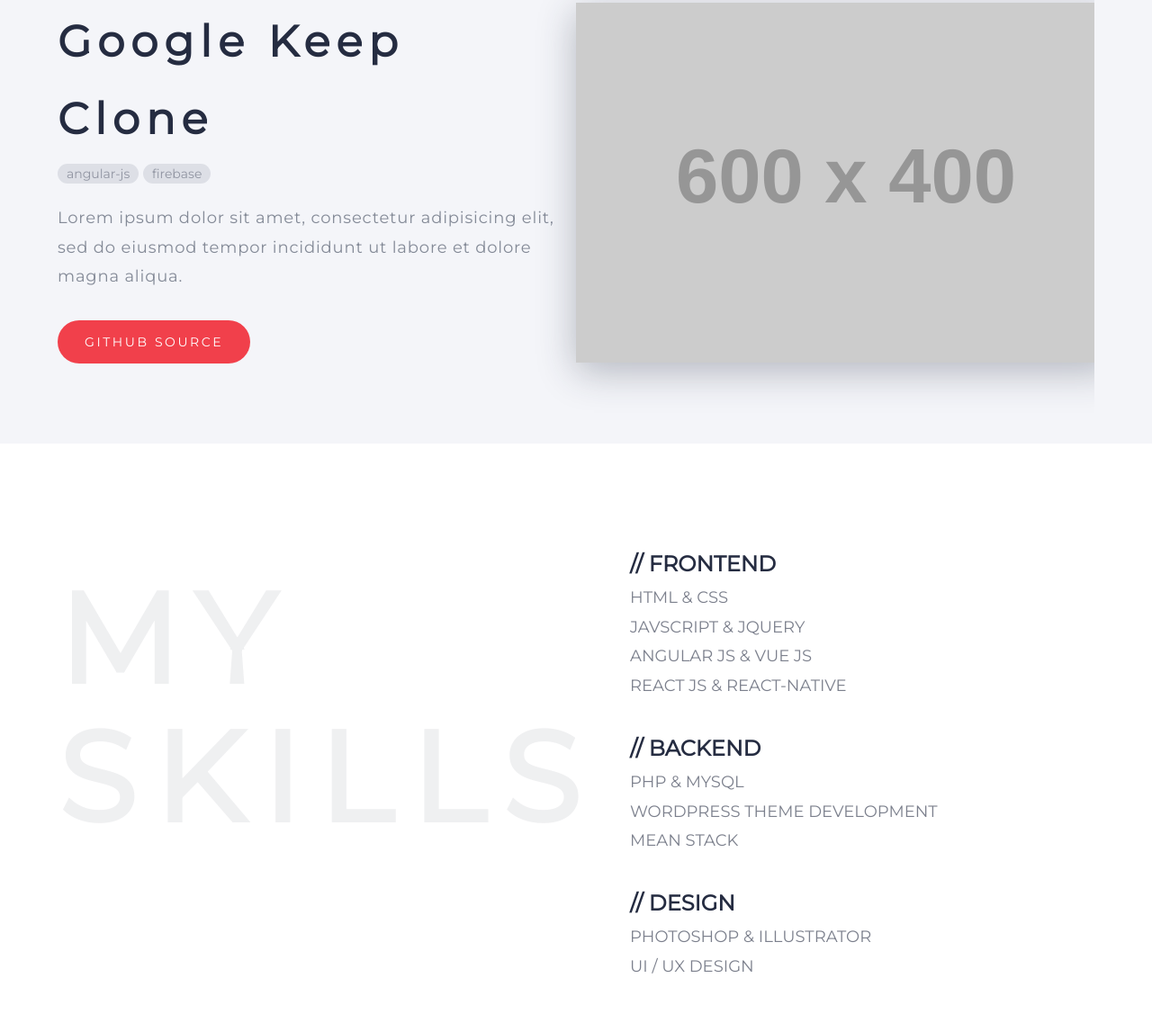
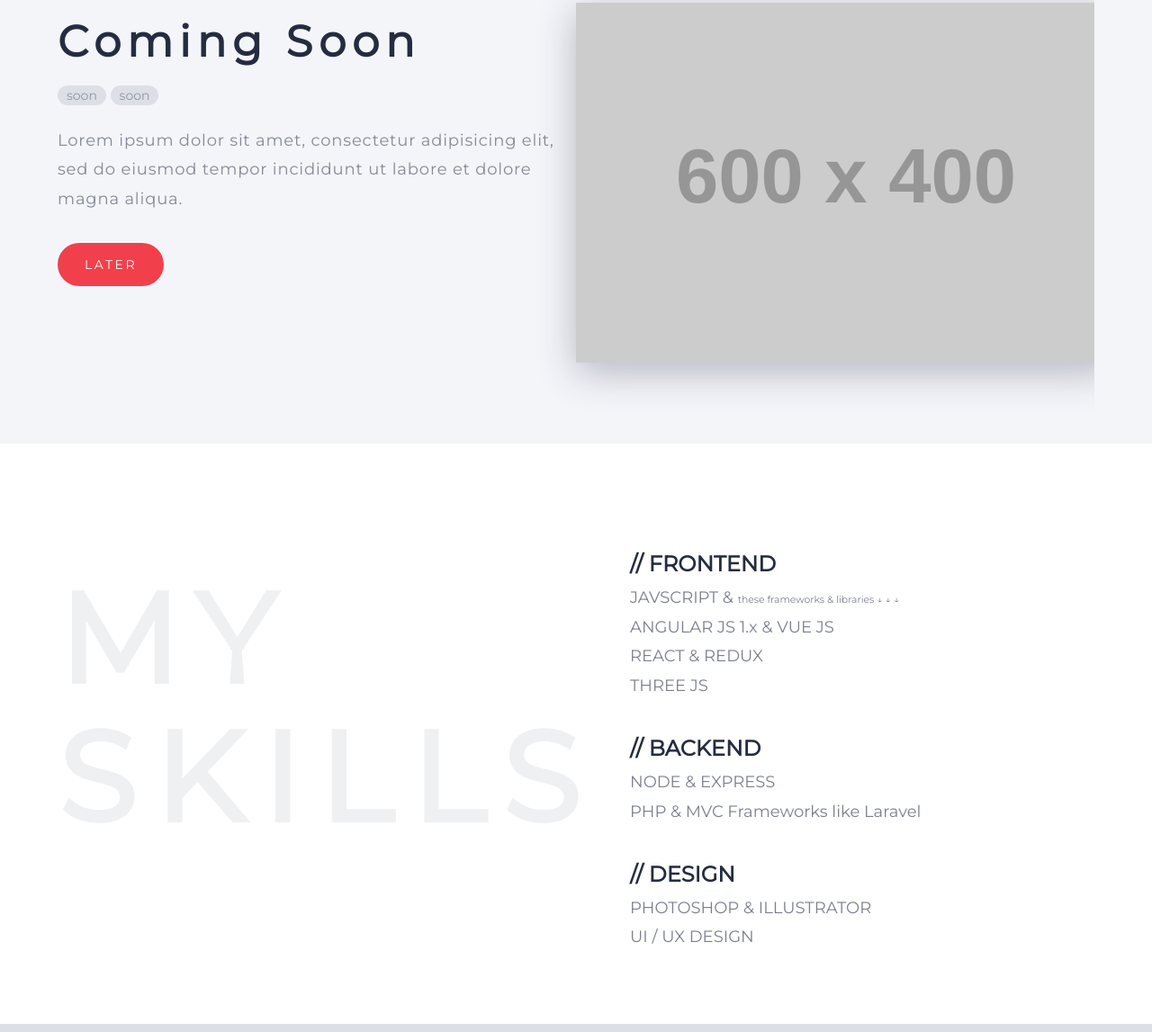
Before and after one commit to itsshady101/itsshady101.github.io, a plain HTML site: page index.html in a window 1280 px wide. Shown: the part 1341-2488 px from the top of the page at 90% size. Drawn offline with nearby package versions, Linux system fonts and the light colour scheme; placeholder pictures from the web are drawn by us.

Commit message:
Update index.html

```diff
--- a/index.html
+++ b/index.html
@@ -47,15 +47,15 @@
 			<div class="project">
 				<div class="project-img"><img src="http://dummyimage.com/600x400/000/fff"></div>
 				<div class="project-content">
-					<h3>Google Keep Clone</h3>
+					<h3>Coming Soon</h3>
 					<div class="tags">
-						<span class="tag">angular-js</span>
-						<span class="tag">firebase</span>
+						<span class="tag">soon</span>
+						<span class="tag">soon</span>
 					</div>
 					<p>
 						Lorem ipsum dolor sit amet, consectetur adipisicing elit, sed do eiusmod tempor incididunt ut labore et dolore magna aliqua.
 					</p>
-					<a href="#" class="btn small">github source</a>
+					<a href="#" class="btn small">Later</a>
 				</div>
 			</div>
 
@@ -63,15 +63,15 @@
 
 			<div class="project">
 				<div class="project-content">
-					<h3>Google Keep Clone</h3>
+					<h3>Coming Soon</h3>
 					<div class="tags">
-						<span class="tag">angular-js</span>
-						<span class="tag">firebase</span>
+						<span class="tag">soon</span>
+						<span class="tag">soon</span>
 					</div>
 					<p>
 						Lorem ipsum dolor sit amet, consectetur adipisicing elit, sed do eiusmod tempor incididunt ut labore et dolore magna aliqua.
 					</p>
-					<a href="#" class="btn small">github source</a>
+					<a href="#" class="btn small">Later</a>
 				</div>
 				<div class="project-img"><img src="http://dummyimage.com/600x400/000/fff"></div>
 			</div>
@@ -88,16 +88,16 @@
 			<div class="half-width skill-content">
 				<h4>// Frontend</h4>
 				<ul>
-					<li>HTML &amp; CSS</li>
-					<li>JAVSCRIPT &amp; JQUERY</li>
-					<li>ANGULAR JS &amp; VUE JS</li>
-					<li>REACT JS &amp; REACT-NATIVE</li>
+					<li>JAVSCRIPT &amp; <span style="font-size: 60%;">these frameworks &amp; libraries &darr; &darr; &darr;</span></li>
+					<li>ANGULAR JS 1.x &amp; VUE JS</li>
+					<li>REACT &amp; REDUX</li>
+					<li>THREE JS</li>
+
 				</ul>
 				<h4>// Backend</h4>
 				<ul>
-					<li>PHP &amp; MYSQL</li>
-					<li>WORDPRESS THEME DEVELOPMENT</li>
-					<li>MEAN STACK</li>
+					<li>NODE &amp; EXPRESS</li>
+					<li>PHP &amp; MVC Frameworks like Laravel</li>
 				</ul>
 				<h4>// Design</h4>
 				<ul>
```
